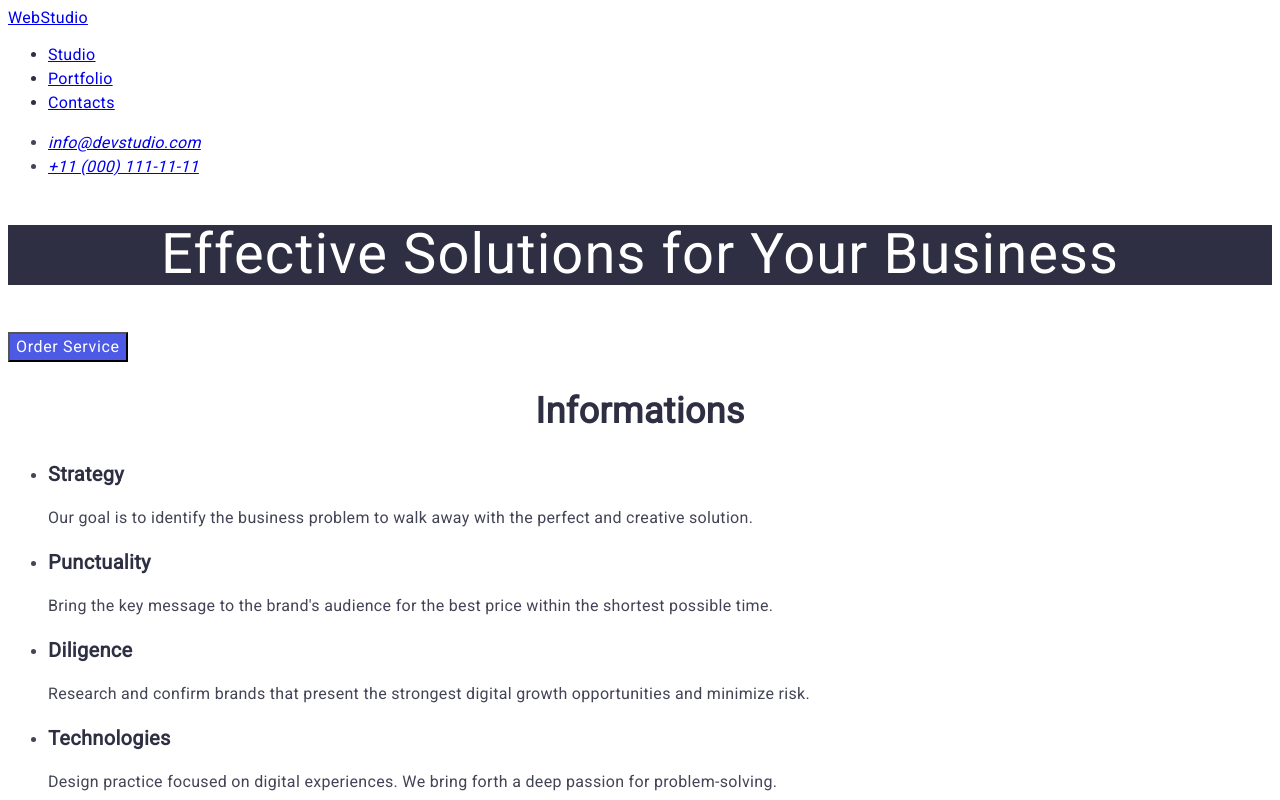
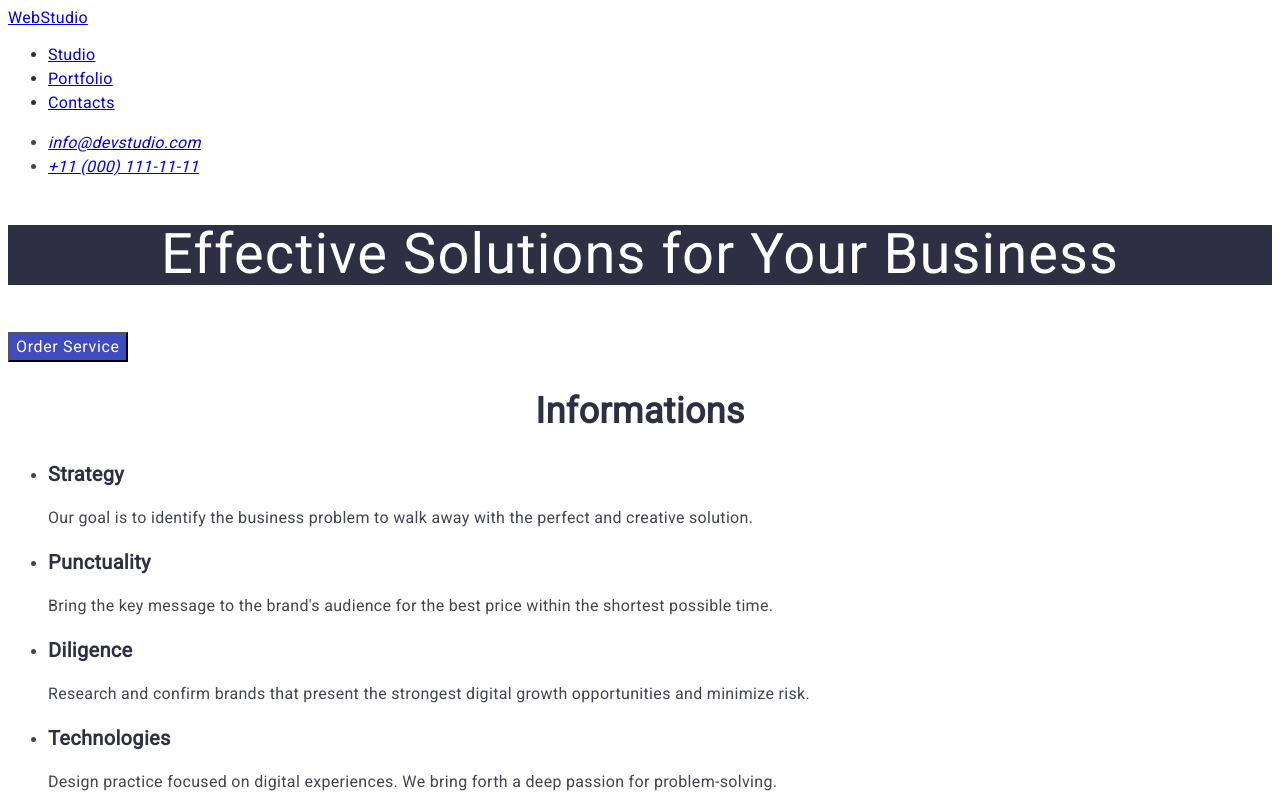
Before and after one commit to tyszkob/goit-markup-hw-02, a plain HTML site: page index.html in a window 1280 px wide. Both pictures are taken after a click on the button "Order Service". Shown: the top 800 px of the page. Drawn offline with Linux system fonts and the light colour scheme.

Commit message:
Update styles.css

```diff
--- a/css/styles.css
+++ b/css/styles.css
@@ -71,7 +71,9 @@ h3 {
 .button:hover {
     background-color: #404BBF;
 }
-
+.button:focus {
+    background-color: #404BBF;
+}
 .team {
     background: #f4f4fd;
 }
```
